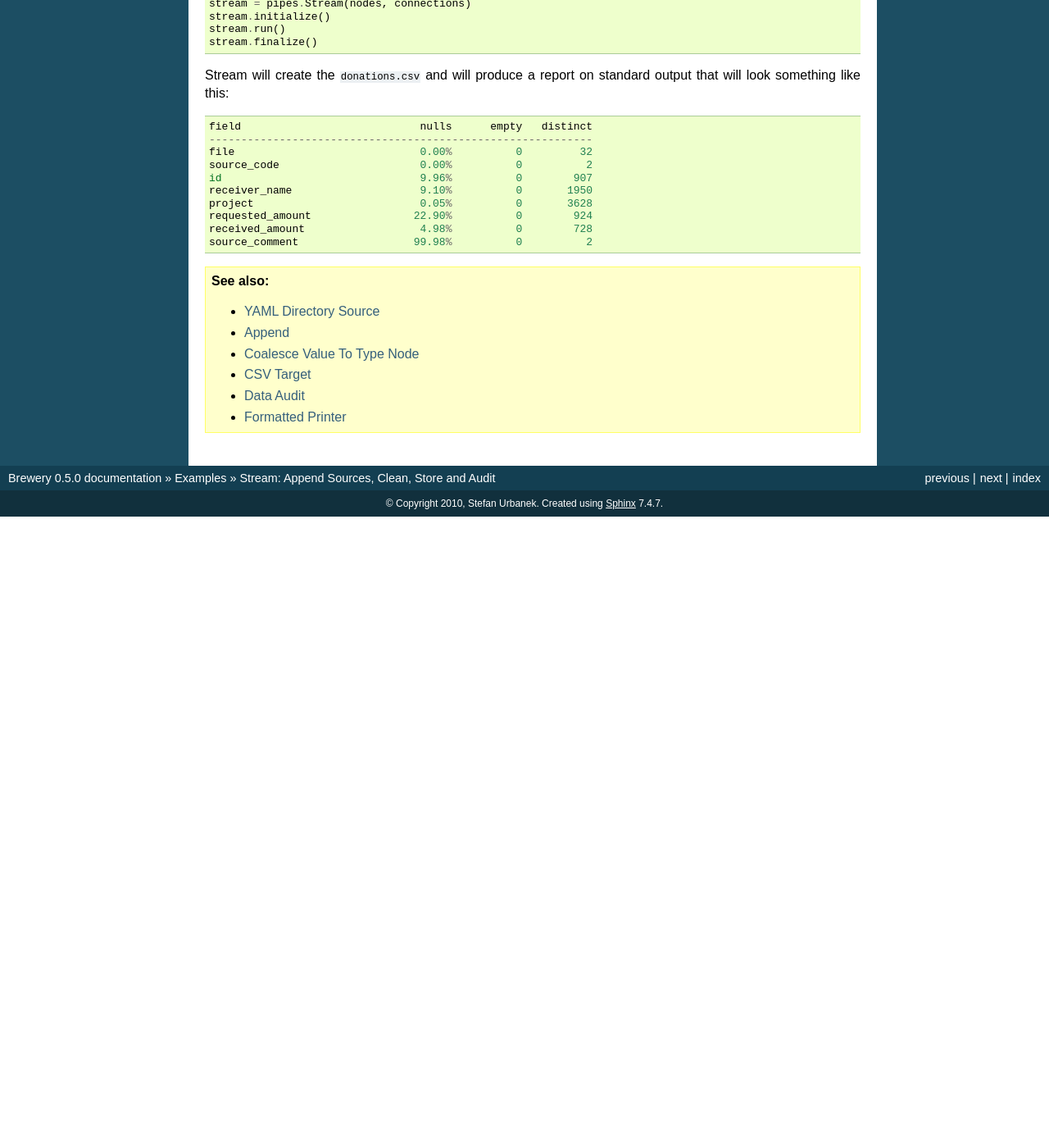
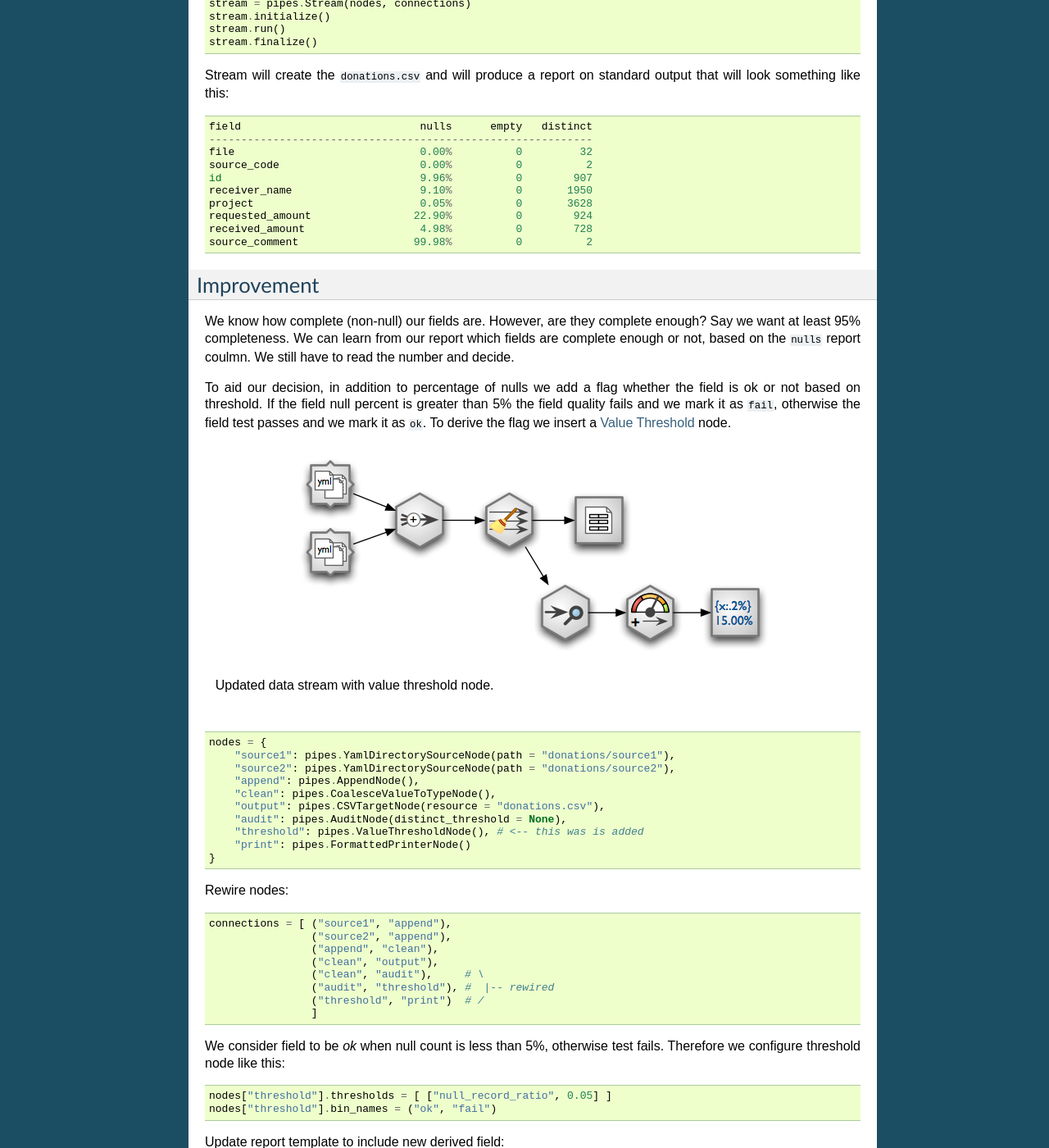
Before and after one commit to Stiivi/brewery, a Sphinx documentation site: the page built from doc/examples/pipes_append_clean_audit.rst, in a window 1280 px wide and 1400 px high, scrolled down 2079 px. Shown: the whole window at 82% size. Built offline with Sphinx 7.4.7, drawn with Linux system fonts in a browser that asks for light colours; before the commit the page ends 2709 px from its top, so only the background shows below that; some of the changed text lies outside the part shown.

Commit message:
added doc for future merge/join node; extended example of append/audit; minor fixes; added forgotten file

```diff
--- a/doc/examples/pipes_append_clean_audit.rst
+++ b/doc/examples/pipes_append_clean_audit.rst
@@ -31,15 +31,15 @@
 
     Data stream.
 
-The stream consists of (from left to right):
+The stream consists of following nodes (from left to right):
 
-* two YAML directory sources
-* append node - sequentially concatenate streams
-* coalesce types node - fix field values according to specified type, for example convert strings
-  into integers for fields of type `integer`
-* CSV data target
-* audit node
-* formatted printer
+* two YAML directory sources (:ref:`YamlDirectorySourceNode`)
+* :ref:`AppendNode` - sequentially concatenate streams
+* :ref:`CoalesceValueToTypeNode` - fix field values according to specified type, for example
+  convert strings into integers for fields of type `integer`
+* :ref:`CSVTargetNode`
+* :ref:`AuditNode`
+* :ref:`FormattedPrinterNode`
 
 Code
 ----
@@ -98,7 +98,7 @@
     nodes["source1"].fields = ds.fieldlist(fields)
     nodes["source2"].fields = ds.fieldlist(fields)
 
-Configure nodes:
+Configure printer node (:ref:`FormattedPrinterNode`) to create nicely aligned text output:
 
 .. code-block:: python
 
@@ -132,6 +132,81 @@
     received_amount                  4.98%          0        728
     source_comment                  99.98%          0          2
 
+Improvement
+-----------
+
+We know how complete (non-null) our fields are. However, are they complete enough? Say we want at
+least 95% completeness. We can learn from our report which fields are complete enough or not,
+based on the ``nulls`` report coulmn. We still have to read the number and decide.
+
+To aid our decision, in addition to percentage of nulls we add a flag whether the field is ok or
+not based on threshold. If the field null percent is greater than 5% the field quality fails and
+we mark it as ``fail``, otherwise the field test passes and we mark it as ``ok``. To derive the
+flag we insert a :ref:`ValueThresholdNode` node.
+
+.. figure:: pipes_append_clean_audit2.png
+
+    Updated data stream with value threshold node.
+
+
+.. code-block:: python
+
+    nodes = {
+        "source1": pipes.YamlDirectorySourceNode(path = "donations/source1"),
+        "source2": pipes.YamlDirectorySourceNode(path = "donations/source2"),
+        "append": pipes.AppendNode(),
+        "clean": pipes.CoalesceValueToTypeNode(),
+        "output": pipes.CSVTargetNode(resource = "donations.csv"),
+        "audit": pipes.AuditNode(distinct_threshold = None),
+        "threshold": pipes.ValueThresholdNode(), # <-- this was is added
+        "print": pipes.FormattedPrinterNode()
+    }
+
+Rewire nodes:
+
+.. code-block:: python
+
+    connections = [ ("source1", "append"),
+                    ("source2", "append"),
+                    ("append", "clean"),
+                    ("clean", "output"),
+                    ("clean", "audit"),     # \
+                    ("audit", "threshold"), #  |-- rewired
+                    ("threshold", "print")  # /
+                    ]
+
+We consider field to be `ok` when null count is less than 5%, otherwise test fails. Therefore we
+configure threshold node like this:
+
+.. code-block:: python
+
+    nodes["threshold"].thresholds = [ ["null_record_ratio", 0.05] ]
+    nodes["threshold"].bin_names = ("ok", "fail")
+
+
+Update report template to include new derived field:
+
+.. code-block:: python
+
+    nodes["print"].header = u"field                            nulls     status   distinct\n" \
+                             "------------------------------------------------------------"
+    nodes["print"].format = u"{field_name:<30.30} {null_record_ratio: >7.2%} "\
+                             "{null_record_ratio_bin:>10} {distinct_count:>10}"
+
+The output should look like this::
+
+    field                            nulls     status   distinct
+    ------------------------------------------------------------
+    file                             0.00%         ok         32
+    source_code                      0.00%         ok          2
+    id                               9.96%       fail        907
+    receiver_name                    9.10%       fail       1950
+    project                          0.05%         ok       3628
+    requested_amount                22.90%       fail        924
+    received_amount                  4.98%         ok        728
+    source_comment                  99.98%       fail          2
+
+
 .. seealso::
 
     * :ref:`YamlDirectorySourceNode`
@@ -140,3 +215,4 @@
     * :ref:`CSVTargetNode`
     * :ref:`AuditNode`
     * :ref:`FormattedPrinterNode`
+    * :ref:`ValueThresholdNode`
```
Also changed, not shown: doc/node_reference.rst (+63 -2 lines), doc/examples/pipes_append_clean_audit2.png (added), doc/nodes/coalesce_value_to_type_node.png (added), 3 other files.
